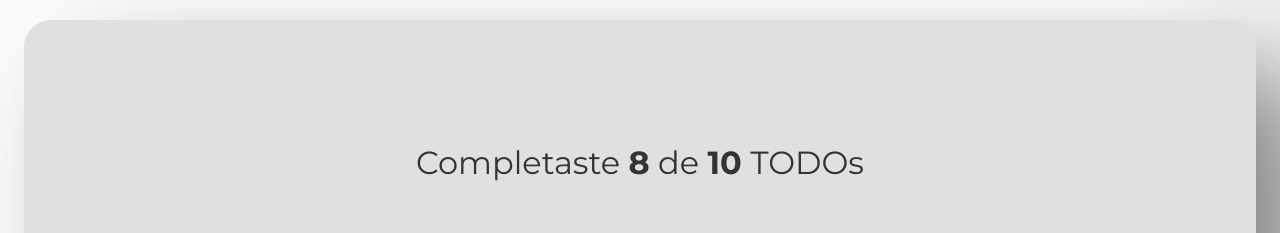
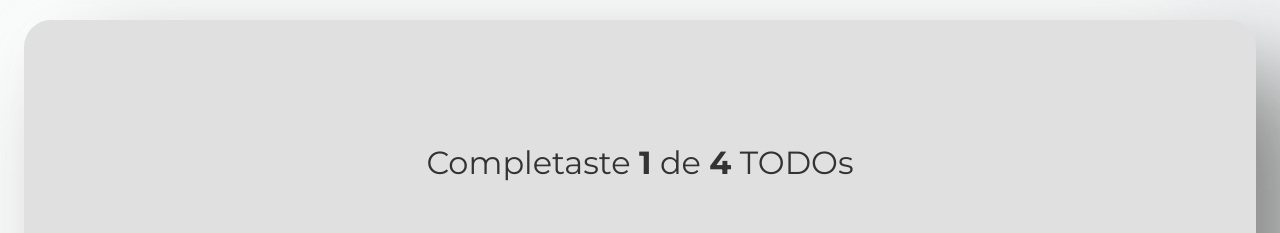
Before and after one commit to CAHB142/TodoMachine, a React (Create React App) app: page / in a window 1280 px wide. Shown: the top 233 px of the page. Built offline with nearby package versions, Linux system fonts and the light colour scheme; a web font is replaced by a local one.

Commit message:
sea grego del contador de todos utilizando estados

```diff
--- a/src/App.js
+++ b/src/App.js
@@ -10,16 +10,26 @@ const defauldTodos = [
   { text:'Cortar cebolla', completed:  true},
   { text:'Llorar con la llorona', completed:  false},
   { text:'Hacer aseo', completed:  false},
-  { text:'Dormir', completed:  false}
+  { text:'Dormir', completed:  false},
+
 ];
 function App() {
+  //estado del input para poder guardar el valor en el onchange o OnClick(Listener)
+  const[todos,setTodos]= React.useState(defauldTodos);
+  const[searchValue, setSearchValue] = React.useState('');
+  console.log('Los usuarios  buscan todos:' + searchValue);
+
+  //contador de todos haciendo uso de estados
+
+  const completedTodos = todos.filter(
+  todo => !!todo.completed).length;
+  const totalTodos = todos.length;
+
   return (
     <>
-      <TodoCounter
-        completed={8}
-        total= {10}
-      />
-      <TodoSearch/>
+      <TodoCounter completed={completedTodos} total= {todos.length}/>
+      <TodoSearch searchValue={searchValue}
+                  setSearchValue={setSearchValue}/>
 
       <TodoList>
         {defauldTodos.map(todo => (
--- a/src/js/TodoSearch.js
+++ b/src/js/TodoSearch.js
@@ -1,10 +1,9 @@
 import React, { useState } from 'react';
 import '../css/TodoSearch.css'
-function TodoSearch(){
-    //estado del input para poder guardar el valor en el onchange(Listener)
-    const[searchValue, setSearchValue] = React.useState('');
-    console.log('Los usuarios  buscan todos:' + searchValue);
-
+function TodoSearch({
+    searchValue,
+    setSearchValue,
+}){
     return(
        <input placeholder="Ingresa una tarea pendiente"
        className="TodoSearch"
```
